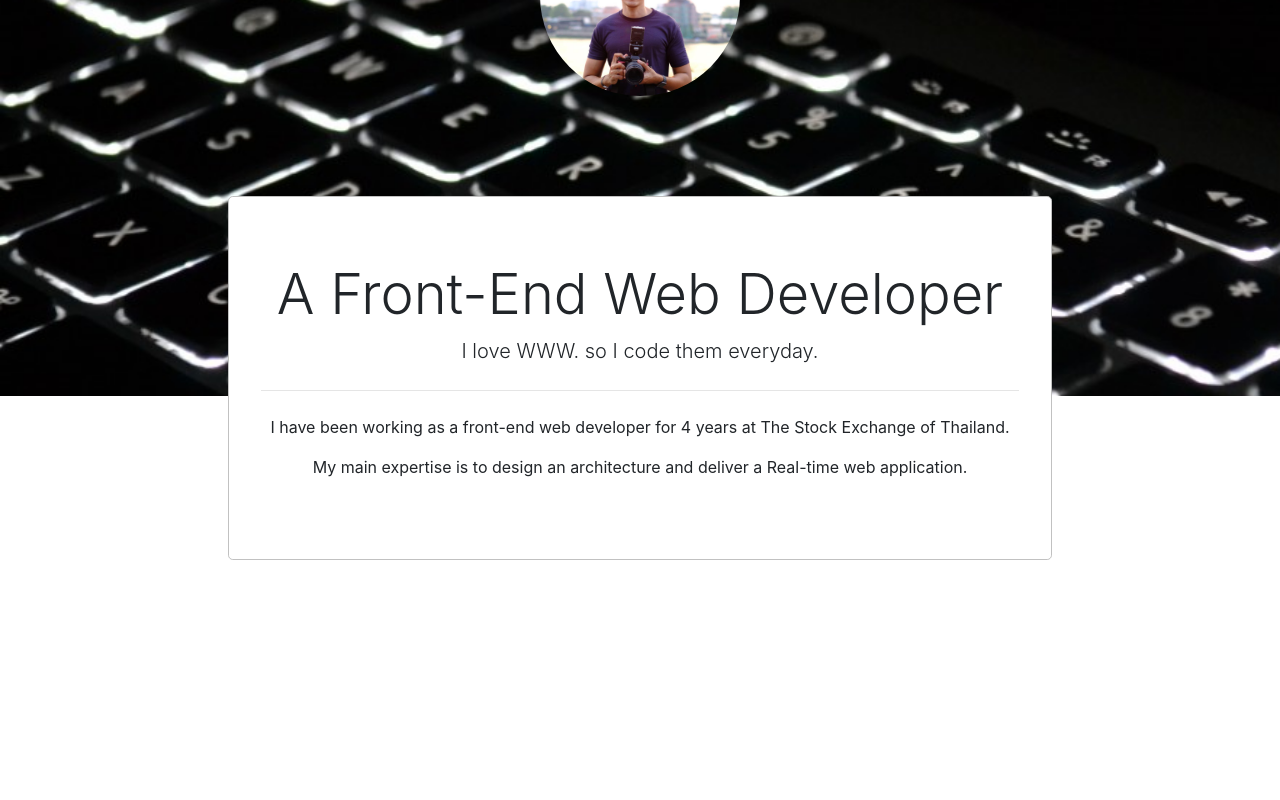
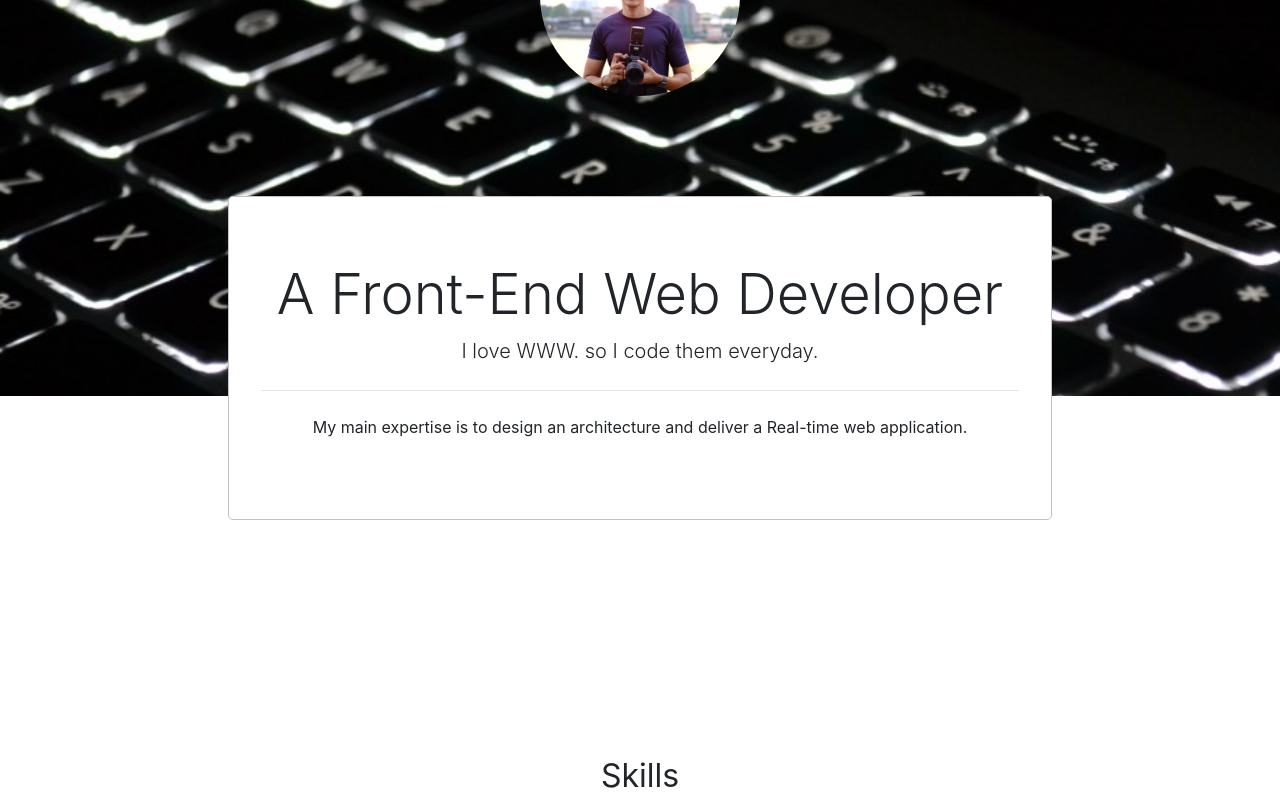
Before and after one commit to blablaBen/pattarasai-profile, an Angular app: page / in a window 1280 px wide. Shown: the part 369-1169 px from the top of the page. Built offline with nearby package versions, Linux system fonts and the light colour scheme.

Commit message:
add skill-content

```diff
--- a/src/app/app.module.ts
+++ b/src/app/app.module.ts
@@ -5,13 +5,15 @@ import { NgModule } from '@angular/core';
 import { AppComponent } from './app.component';
 import { ProfileHeaderComponent } from './profile-header/profile-header.component';
 import { ProfileContentComponent } from './profile-content/profile-content.component';
+import { SkillComponent } from './profile-content/skill/skill.component';
 
 
 @NgModule({
   declarations: [
     AppComponent,
     ProfileHeaderComponent,
-    ProfileContentComponent
+    ProfileContentComponent,
+    SkillComponent
   ],
   imports: [
     BrowserModule
--- a/src/app/profile-content/profile-content.component.html
+++ b/src/app/profile-content/profile-content.component.html
@@ -4,8 +4,8 @@
       <h1 class="display-4">A Front-End Web Developer</h1>
       <p class="lead">I love WWW. so I code them everyday.</p>
       <hr class="my-4">
-        <p>I have been working as a front-end web developer for 4 years at The Stock Exchange of Thailand.</p>
       <p>My main expertise is to design an architecture and deliver a Real-time web application.</p>
     </div>
   </div>
 </div>
+<app-skill class="row"></app-skill>
--- /dev/null
+++ b/src/app/profile-content/skill/skill.component.html
@@ -0,0 +1,7 @@
+<div class="col-12">
+  <div class="row">
+    <div class="col align-self-center align-center header-topic">
+      Skills
+    </div>
+  </div>
+</div>
--- /dev/null
+++ b/src/app/profile-content/skill/skill.component.ts
@@ -0,0 +1,15 @@
+import { Component, OnInit } from '@angular/core';
+
+@Component({
+  selector: 'app-skill',
+  templateUrl: './skill.component.html',
+  styleUrls: ['./skill.component.scss']
+})
+export class SkillComponent implements OnInit {
+
+  constructor() { }
+
+  ngOnInit() {
+  }
+
+}
--- a/src/styles.scss
+++ b/src/styles.scss
@@ -10,3 +10,7 @@ body {
 .navbar-grey-color {
     background-color: transparent !important;
 }
+
+.header-topic {
+    font-size: 2rem;
+}
```
Also changed, not shown: src/app/profile-content/skill/skill.component.scss (added), 1 other file (tests, documents, lock files or other folders). Lines whose indentation alone changed are shown as unchanged.
